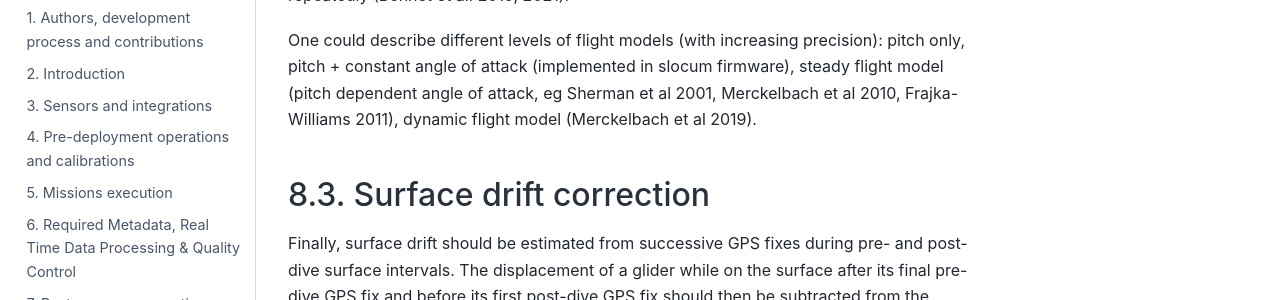
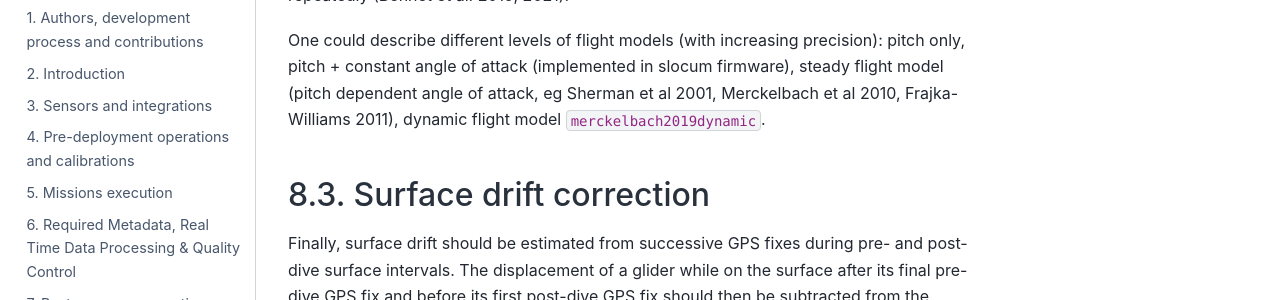
Before and after one commit to OceanGlidersCommunity/DepthAverageCurrents_SOP, a Jupyter Book: the page built from sections/DACs_dmqc.md, in a window 1280 px wide and 900 px high, scrolled down 568 px. Shown: the part 230-530 px from the top of the window. Built offline with Jupyter Book 1.0.4 settings and Sphinx 7.4.7 and the Sphinx Book theme 1.1.4, drawn with Linux system fonts in a browser that asks for light colours; cross-references to code outside the pages are shown as plain code.

Commit message:
adding Merckelback 2019 citation (#106)
https://jupyterbook.org/en/stable/content/citations.html

```diff
--- a/sections/DACs_dmqc.md
+++ b/sections/DACs_dmqc.md
@@ -13,7 +13,7 @@ For gliders equipped with current meters that record three-dimensional flow rela
 For Seagliders, the DAC accuracy is dependent on flight regressions performed over the first few dives that determine initial lift and drag parameters.
 These parameters should not necessarily be considered fixed for the duration of a mission and regressions should be carried out repeatedly (Bennet et al. 2019, 2021).
 
-One could describe different levels of flight models (with increasing precision): pitch only, pitch + constant angle of attack (implemented in slocum firmware), steady flight model (pitch dependent angle of attack, eg Sherman et al 2001, Merckelbach et al 2010, Frajka-Williams 2011), dynamic flight model (Merckelbach et al 2019).
+One could describe different levels of flight models (with increasing precision): pitch only, pitch + constant angle of attack (implemented in slocum firmware), steady flight model (pitch dependent angle of attack, eg Sherman et al 2001, Merckelbach et al 2010, Frajka-Williams 2011), dynamic flight model {cite:p}`merckelbach2019dynamic`.
 
 ## Surface drift correction
 Finally, surface drift should be estimated from successive GPS fixes during pre- and post-dive surface intervals.
```
